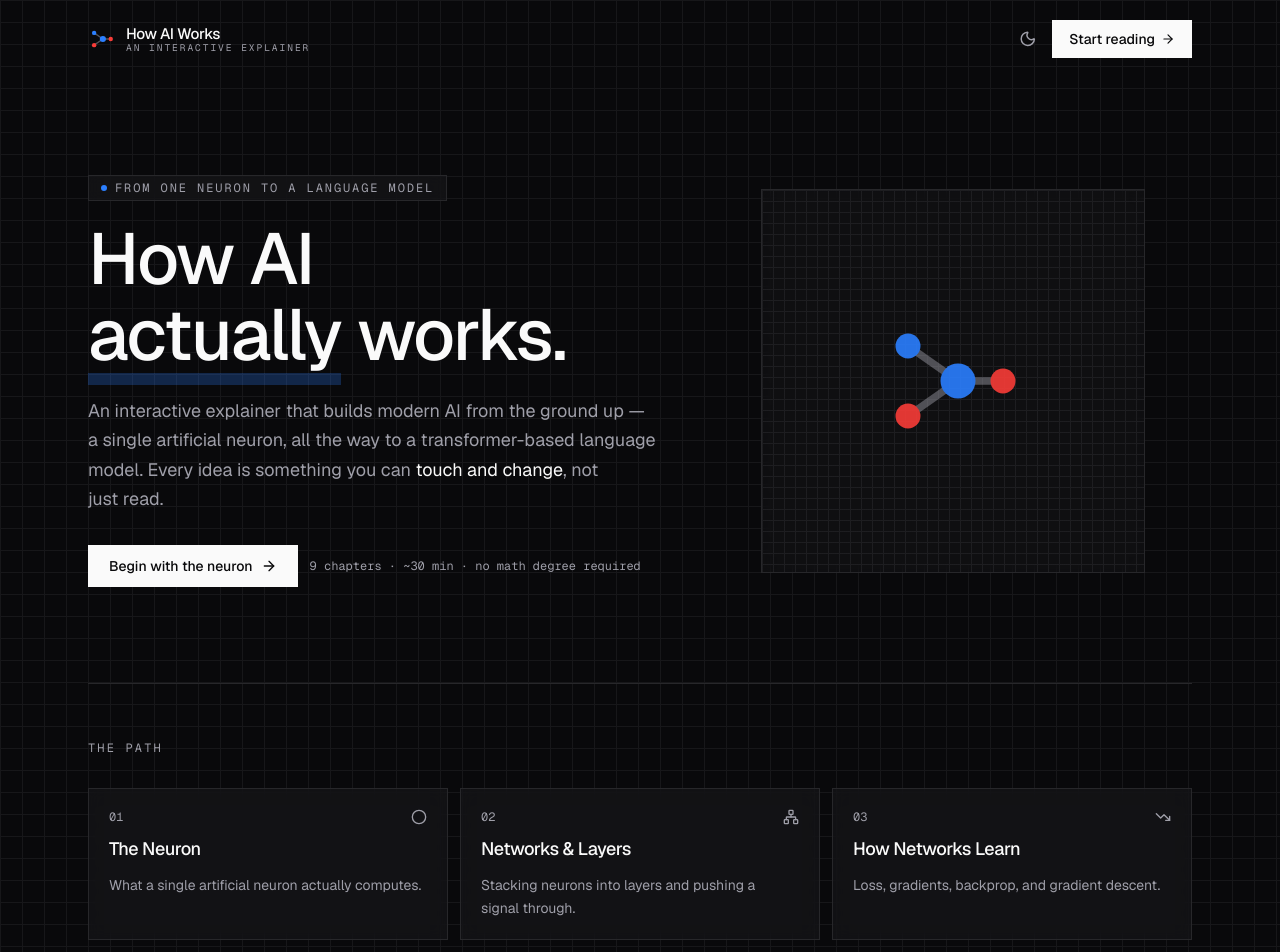
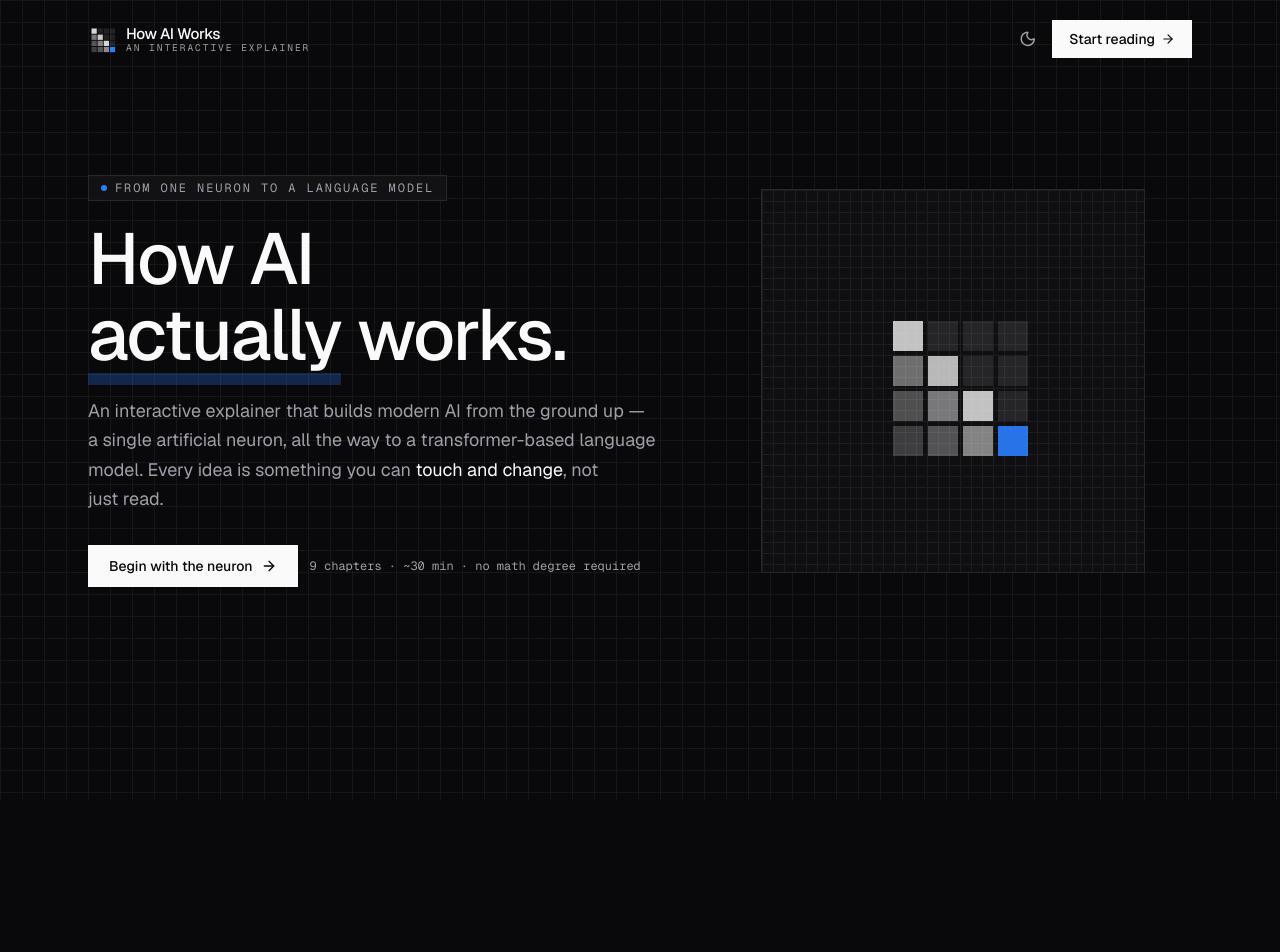
Before and after one commit to PDochev/neural-net-viz, a Next.js app: page / in a window 1280 px wide. Shown: the top 952 px of the page. After the commit the page ends 800 px from the top, so only its background shows below. Built offline with nearby package versions, Linux system fonts and the light colour scheme.

Commit message:
refactor: remove unused chapter index and footer sections from Home component

```diff
--- a/app/page.tsx
+++ b/app/page.tsx
@@ -70,44 +70,6 @@ export default function Home() {
             </div>
           </div>
         </section>
-
-        {/* Chapter index */}
-        <section className="border-t border-border py-14">
-          <h2 className="mb-8 font-mono text-xs uppercase tracking-[0.18em] text-muted-foreground">
-            The path
-          </h2>
-          <div className="grid gap-3 sm:grid-cols-2 lg:grid-cols-3">
-            {chapters.map((chapter) => {
-              const Icon = chapter.icon;
-              return (
-                <Link
-                  key={chapter.slug}
-                  href={`/${chapter.slug}`}
-                  className="group flex flex-col gap-3 rounded-xl border border-border bg-card/60 p-5 backdrop-blur transition-all hover:-translate-y-0.5 hover:border-signal/40 hover:shadow-md"
-                >
-                  <div className="flex items-center justify-between">
-                    <span className="font-mono text-xs tabular-nums text-muted-foreground">
-                      {String(chapter.index).padStart(2, "0")}
-                    </span>
-                    <Icon className="size-4 text-muted-foreground transition-colors group-hover:text-signal" />
-                  </div>
-                  <h3 className="font-display text-lg font-medium leading-snug tracking-tight">
-                    {chapter.title}
-                  </h3>
-                  <p className="text-sm leading-relaxed text-muted-foreground text-pretty">
-                    {chapter.blurb}
-                  </p>
-                </Link>
-              );
-            })}
-          </div>
-        </section>
-
-        <footer className="border-t border-border py-8 text-sm text-muted-foreground">
-          A hands-on tour of the machinery behind modern AI. All models shown
-          are small in-browser simulations — captions flag where reality is
-          simplified.
-        </footer>
       </main>
     </div>
   );
--- a/components/nav/brand.tsx
+++ b/components/nav/brand.tsx
@@ -1,7 +1,16 @@
 import Link from "next/link";
 import { cn } from "@/lib/utils";
 
-/** Wordmark: a small neural glyph + the title in the display face. */
+// Causal attention-weight pattern (lower-triangular), echoing the site's
+// attention heatmap. Last cell is the blue accent.
+const ATTENTION = [
+  [0.85, 0.1, 0.1, 0.1],
+  [0.45, 0.8, 0.1, 0.1],
+  [0.3, 0.5, 0.85, 0.1],
+  [0.22, 0.32, 0.55, 1],
+];
+
+/** Wordmark: a small attention-matrix glyph + the title in the display face. */
 export function Brand({ className }: { className?: string }) {
   return (
     <Link
@@ -26,29 +35,23 @@ export function Brand({ className }: { className?: string }) {
 
 export function BrandGlyph({ className }: { className?: string }) {
   return (
-    <svg
-      viewBox="0 0 32 32"
-      fill="none"
-      aria-hidden
-      className={className}
-    >
-      {/* three-node "neuron firing" mark */}
-      <path
-        d="M7 9 L17 16 M7 23 L17 16 M17 16 L26 16"
-        stroke="currentColor"
-        strokeWidth="1.5"
-        strokeLinecap="round"
-        className="text-muted-foreground/50"
-      />
-      <circle cx="7" cy="9" r="2.5" className="fill-neg" />
-      <circle cx="7" cy="23" r="2.5" className="fill-pos" />
-      <circle
-        cx="17"
-        cy="16"
-        r="3.5"
-        className="fill-signal"
-      />
-      <circle cx="26" cy="16" r="2.5" className="fill-pos" />
+    <svg viewBox="0 0 32 32" aria-hidden className={className}>
+      {ATTENTION.flatMap((row, r) =>
+        row.map((opacity, c) => {
+          const accent = r === 3 && c === 3;
+          return (
+            <rect
+              key={`${r}-${c}`}
+              x={4 + c * 7}
+              y={4 + r * 7}
+              width={6}
+              height={6}
+              className={accent ? "fill-signal" : "fill-foreground"}
+              fillOpacity={accent ? 1 : opacity}
+            />
+          );
+        }),
+      )}
     </svg>
   );
 }
```
